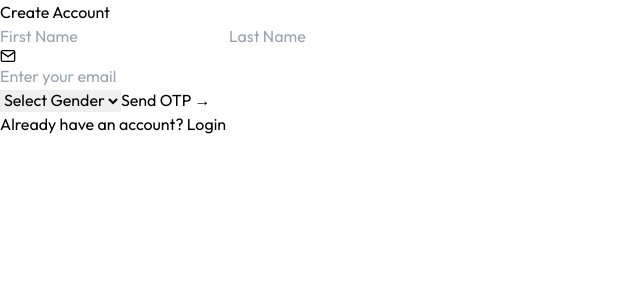
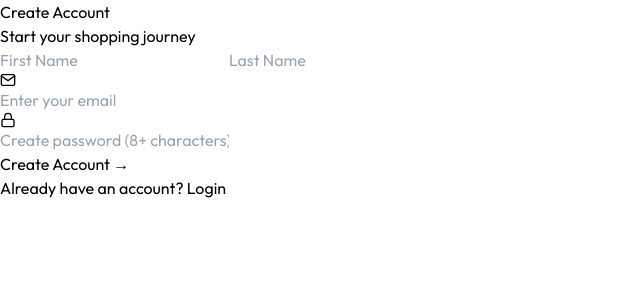
Before and after one commit to nitishchahal/E-commerce-frontend, a React (Vite) app: page /register in a window 1280 px wide. Shown: the top 300 px of the page, without its empty margins (0-640 px from the left). Built offline with nearby package versions, Linux system fonts and the light colour scheme; no server answers; a web font is replaced by a local one.

Commit message:
feat: connect registration to backend API

```diff
--- a/src/pages/Register.jsx
+++ b/src/pages/Register.jsx
@@ -4,230 +4,40 @@ import { FiMail, FiLock } from "react-icons/fi";
 import { Link, useNavigate } from "react-router-dom";
 import { toast } from "react-toastify";
 import { ShopContext } from "../context/ShopContext";
-import axios from "axios";
+import api from "../services/api";
 
 const Register = () => {
   const navigate = useNavigate();
   const { login } = useContext(ShopContext);
+  const [loading, setLoading] = useState(false);
+  const [form, setForm] = useState({ firstName: "", lastName: "", email: "", password: "" });
+  const handleChange = (e) => setForm({ ...form, [e.target.name]: e.target.value });
 
-  const [step, setStep] = useState(1);
-  const [loading, setLoading] = useState(false);
-
-  const [form, setForm] = useState({
-    firstName: "",
-    lastName: "",
-    email: "",
-    gender: "",
-    otp: "",
-    password: "",
-  });
-
-  const handleChange = (e) => {
-    setForm({ ...form, [e.target.name]: e.target.value });
+  const handleSubmit = async (e) => {
+    e.preventDefault();
+    if (!form.firstName || !form.email || !form.password) return toast.error("Please fill all required fields");
+    try {
+      setLoading(true);
+      const name = [form.firstName, form.lastName].filter(Boolean).join(" ");
+      const { data } = await api.post("/auth/register", { name, email: form.email, password: form.password });
+      login({ token: data.token, user: data.user });
+      toast.success("Account created 🎉");
+      navigate("/");
+    } catch (error) { toast.error(error.response?.data?.message || "Unable to create account"); }
+    finally { setLoading(false); }
   };
 
-  // 🧠 STEP 1 → SEND OTP
- const handleSendOTP = async () => {
-  if (!form.email) {
-    toast.error("Please enter email");
-    return;
-  }
-
-  try {
-    setLoading(true);
-
-    await axios.post("http://localhost:5000/api/auth/send-otp", {
-      email: form.email,
-    });
-
-    toast.success("OTP sent to your email 📩");
-    setStep(2);
-  } catch (error) {
-    toast.error(error.response?.data?.message || "Failed to send OTP");
-  } finally {
-    setLoading(false);
-  }
+  return <section className="min-h-screen flex items-center justify-center px-4 bg-gradient-to-br from-white to-gray-50">
+    <motion.div initial={{ opacity: 0, y: 40 }} animate={{ opacity: 1, y: 0 }} className="w-full max-w-md bg-white/70 backdrop-blur-xl border border-gray-200 rounded-2xl shadow-xl p-8">
+      <h2 className="text-2xl font-bold text-center mb-2">Create Account</h2><p className="text-center text-sm text-gray-500 mb-6">Start your shopping journey</p>
+      <form onSubmit={handleSubmit} className="space-y-4">
+        <div className="flex gap-2"><input name="firstName" placeholder="First Name" value={form.firstName} onChange={handleChange} className="w-1/2 p-3 border rounded-lg" required /><input name="lastName" placeholder="Last Name" value={form.lastName} onChange={handleChange} className="w-1/2 p-3 border rounded-lg" /></div>
+        <div className="flex items-center border rounded-lg px-3 py-2"><FiMail className="text-gray-400 mr-2" /><input type="email" name="email" placeholder="Enter your email" value={form.email} onChange={handleChange} className="w-full outline-none bg-transparent" required /></div>
+        <div className="flex items-center border rounded-lg px-3 py-2"><FiLock className="text-gray-400 mr-2" /><input type="password" name="password" placeholder="Create password (8+ characters)" value={form.password} onChange={handleChange} minLength="8" className="w-full outline-none" required /></div>
+        <button type="submit" disabled={loading} className="w-full bg-black text-white py-3 rounded-full disabled:opacity-60">{loading ? "Creating..." : "Create Account →"}</button>
+      </form>
+      <p className="text-center text-sm text-gray-500 mt-6">Already have an account? <Link to="/login" className="text-black font-medium hover:underline">Login</Link></p>
+    </motion.div>
+  </section>;
 };
-
-  // 🧠 STEP 2 → VERIFY OTP
-  const handleVerifyOTP = async () => {
-  try {
-    setLoading(true);
-
-    await axios.post("http://localhost:5000/api/auth/verify-otp", {
-      email: form.email,
-      otp: form.otp,
-    });
-
-    toast.success("OTP verified ✅");
-    setStep(3);
-  } catch (error) {
-    toast.error(error.response?.data?.message || "Invalid OTP");
-  } finally {
-    setLoading(false);
-  }
-};
-
-  // 🧠 STEP 3 → CREATE ACCOUNT
-  const handleCreateAccount = async () => {
-    if (!form.password) {
-      toast.error("Password required");
-      return;
-    }
-
-    try {
-      setLoading(true);
-
-      const res = await axios.post(
-        "http://localhost:5000/api/auth/register",
-        {
-          firstName: form.firstName,
-          lastName: form.lastName,
-          email: form.email,
-          gender: form.gender,
-          password: form.password,
-        }
-      );
-
-      toast.success("Account created 🎉");
-
-      // 🔥 AUTO LOGIN AFTER REGISTER
-      const loginRes = await axios.post(
-        "http://localhost:5000/api/auth/login",
-        {
-          email: form.email,
-          password: form.password,
-        }
-      );
-
-      login(loginRes.data.user);
-      localStorage.setItem("token", loginRes.data.token);
-
-      navigate("/");
-    } catch (error) {
-      toast.error(error.response?.data?.message || "Something went wrong");
-    } finally {
-      setLoading(false);
-    }
-  };
-
-  return (
-    <section className="min-h-screen flex items-center justify-center px-4 bg-gradient-to-br from-white to-gray-50">
-      <motion.div
-        initial={{ opacity: 0, y: 40 }}
-        animate={{ opacity: 1, y: 0 }}
-        className="w-full max-w-md bg-white/70 backdrop-blur-xl border border-gray-200 rounded-2xl shadow-xl p-8"
-      >
-        {/* TITLE */}
-        <h2 className="text-2xl font-bold text-center mb-4">
-          {step === 1 && "Create Account"}
-          {step === 2 && "Verify OTP"}
-          {step === 3 && "Set Password"}
-        </h2>
-
-        {/* STEP 1 */}
-        {step === 1 && (
-          <div className="space-y-4">
-            <div className="flex gap-2">
-              <input
-                name="firstName"
-                placeholder="First Name"
-                onChange={handleChange}
-                className="w-1/2 p-3 border rounded-lg"
-              />
-              <input
-                name="lastName"
-                placeholder="Last Name"
-                onChange={handleChange}
-                className="w-1/2 p-3 border rounded-lg"
-              />
-            </div>
-
-            <div className="flex items-center border rounded-lg px-3 py-2 focus-within:ring-2 focus-within:ring-black transition">
-              <FiMail className="text-gray-400 mr-2" />
-              <input
-                type="email"
-                name="email"
-                placeholder="Enter your email"
-                onChange={handleChange}
-                className="w-full outline-none bg-transparent"
-              />
-            </div>
-
-            <select
-              name="gender"
-              onChange={handleChange}
-              className="w-full p-3 border rounded-lg"
-            >
-              <option value="">Select Gender</option>
-              <option>Male</option>
-              <option>Female</option>
-              <option>Other</option>
-            </select>
-
-            <button
-              onClick={handleSendOTP}
-              disabled={loading}
-              className="w-full bg-black text-white py-3 rounded-full disabled:opacity-60"
-            >
-              {loading ? "Sending..." : "Send OTP →"}
-            </button>
-          </div>
-        )}
-
-        {/* STEP 2 */}
-        {step === 2 && (
-          <div className="space-y-4">
-            <input
-              name="otp"
-              placeholder="Enter OTP"
-              onChange={handleChange}
-              className="w-full p-3 border rounded-lg text-center tracking-widest"
-            />
-
-            <button
-              onClick={handleVerifyOTP}
-              className="w-full bg-black text-white py-3 rounded-full"
-            >
-              Verify OTP →
-            </button>
-          </div>
-        )}
-
-        {/* STEP 3 */}
-        {step === 3 && (
-          <div className="space-y-4">
-            <div className="flex items-center border rounded-lg px-3 py-2">
-              <FiLock className="text-gray-400 mr-2" />
-              <input
-                type="password"
-                name="password"
-                placeholder="Create Password"
-                onChange={handleChange}
-                className="w-full outline-none"
-              />
-            </div>
-
-            <button
-              onClick={handleCreateAccount}
-              disabled={loading}
-              className="w-full bg-black text-white py-3 rounded-full disabled:opacity-60"
-            >
-              {loading ? "Creating..." : "Create Account →"}
-            </button>
-          </div>
-        )}
-
-        {/* BACK TO LOGIN */}
-        <p className="text-center text-sm text-gray-500 mt-6">
-          Already have an account?{" "}
-          <Link to="/login" className="text-black font-medium hover:underline">
-            Login
-          </Link>
-        </p>
-      </motion.div>
-    </section>
-  );
-};
-
 export default Register;
```
